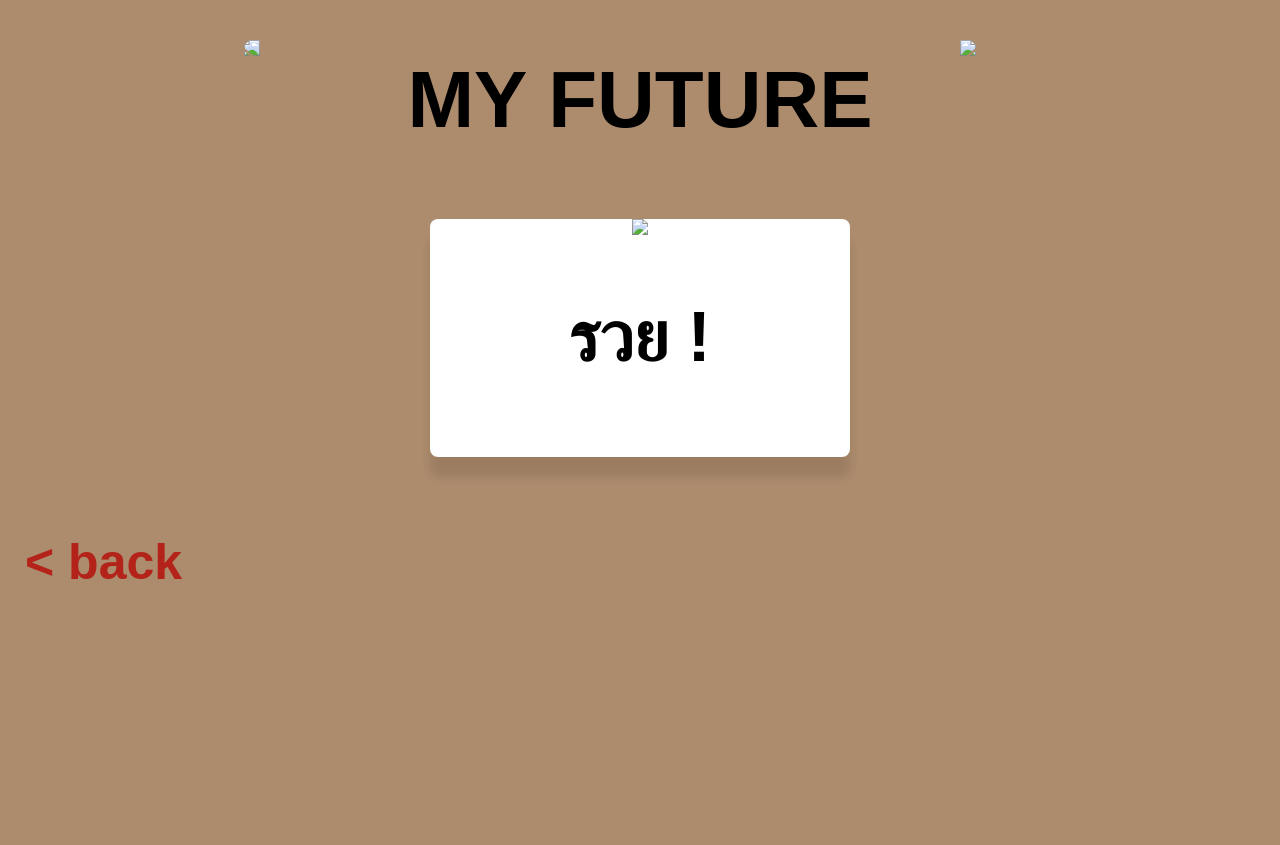
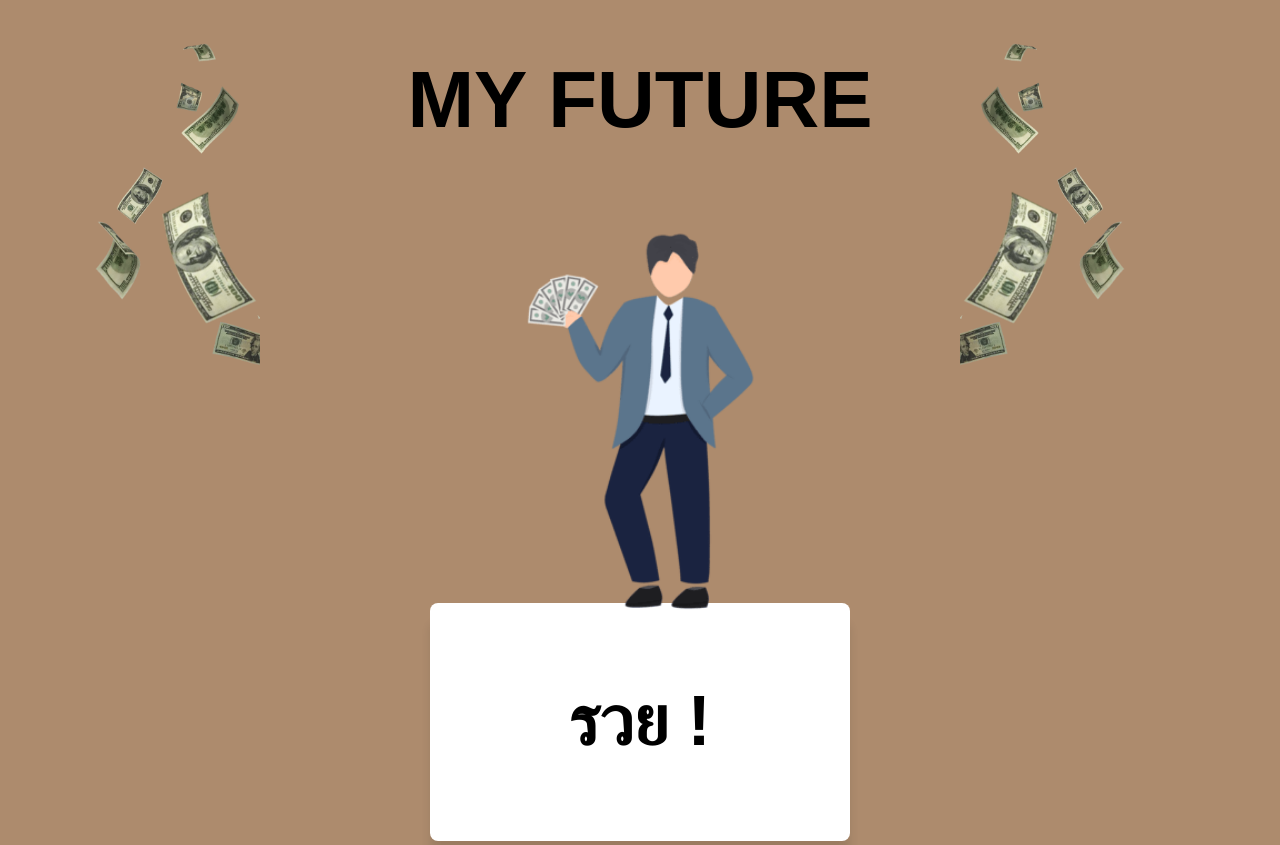
Before and after one commit to Chaloemwong109/6709650201_MyCSTUStory, a plain HTML site: page myfuture.html in a window 1280 px wide. Shown: the top 845 px of the page. Before the commit the page ends 800 px from the top, so only its background shows below. Drawn offline with Linux system fonts and the light colour scheme; the site is published under a folder, as on GitHub Pages, so addresses that start at the root find nothing; a web font is replaced by a local one.

Commit message:
Update myfuture.html

```diff
--- a/myfuture.html
+++ b/myfuture.html
@@ -13,9 +13,9 @@
         <h1>MY FUTURE</h1>
     </center>
 
-    <center><img id="richman" src="/resorces/pngtree-rich-businessman-holding-dollars-money-png-image_6443932.png"></center>
+    <center><img id="richman" src="resorces/pngtree-rich-businessman-holding-dollars-money-png-image_6443932.png"></center>
 
-    <center><img id="money" src="/resorces/10a20c11b800f8adf0e36d0757f51b429.png"></center>
+    <center><img id="money" src="resorces/10a20c11b800f8adf0e36d0757f51b429.png"></center>
 
     <center>
         <section class="rich">
```
